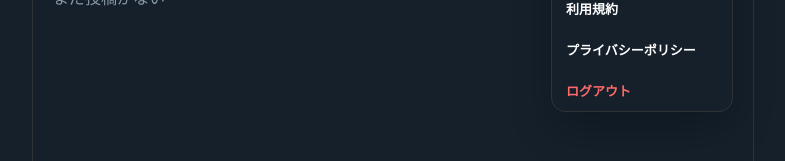
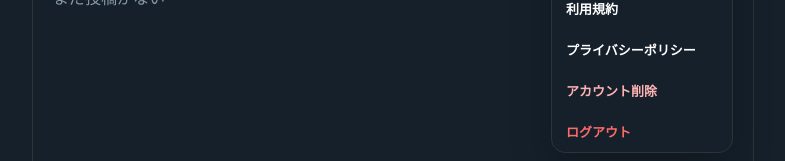
Before and after one commit to kazu4240/my-sns, a Next.js app: page / in a window 1280 px wide. Both pictures are taken after a click on the button 963 px from the left and 31 px from the top of the page. Shown: the part 190-351 px from the top of the page, without its empty margins (247-1032 px from the left). Built offline with nearby package versions, Linux system fonts and the light colour scheme; no server answers; the database is empty.

Commit message:
Add account deletion link

```diff
--- a/app/page.tsx
+++ b/app/page.tsx
@@ -1873,6 +1873,19 @@ export default function Home() {
                     プライバシーポリシー
                   </Link>
 
+                  <Link
+                    href="/account/delete"
+                    onClick={() => setOpenSettingsMenu(false)}
+                    style={{
+                      display: "block",
+                      ...menuItemStyle,
+                      textDecoration: "none",
+                      color: "#ffb4b4",
+                    }}
+                  >
+                    アカウント削除
+                  </Link>
+
                   <button
                     onClick={handleLogout}
                     style={{
```
